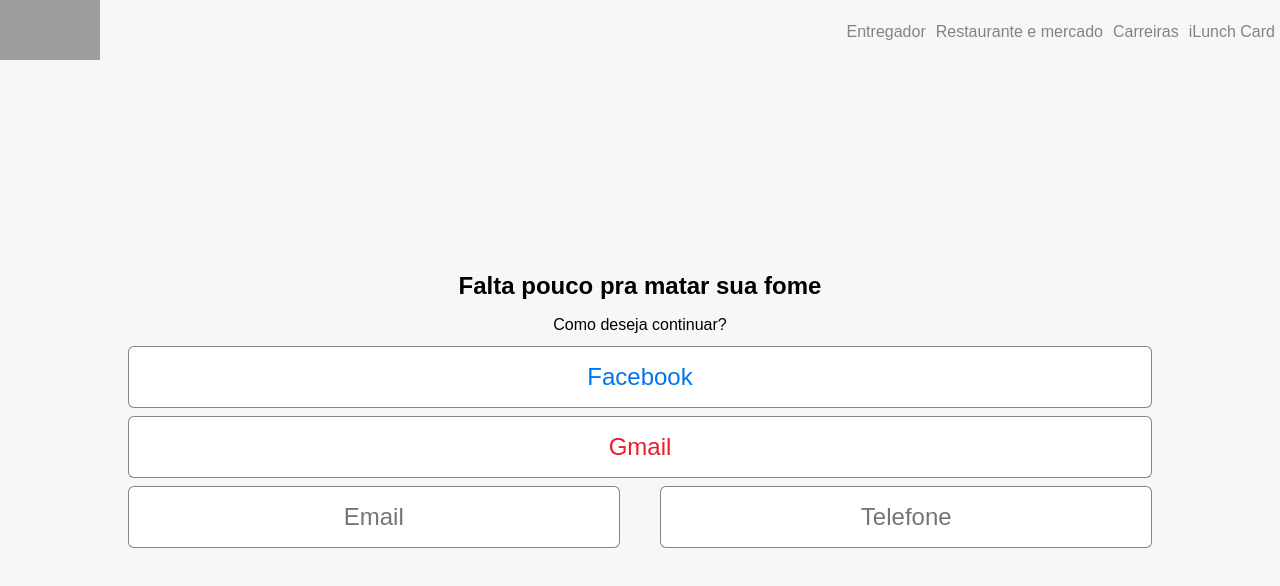
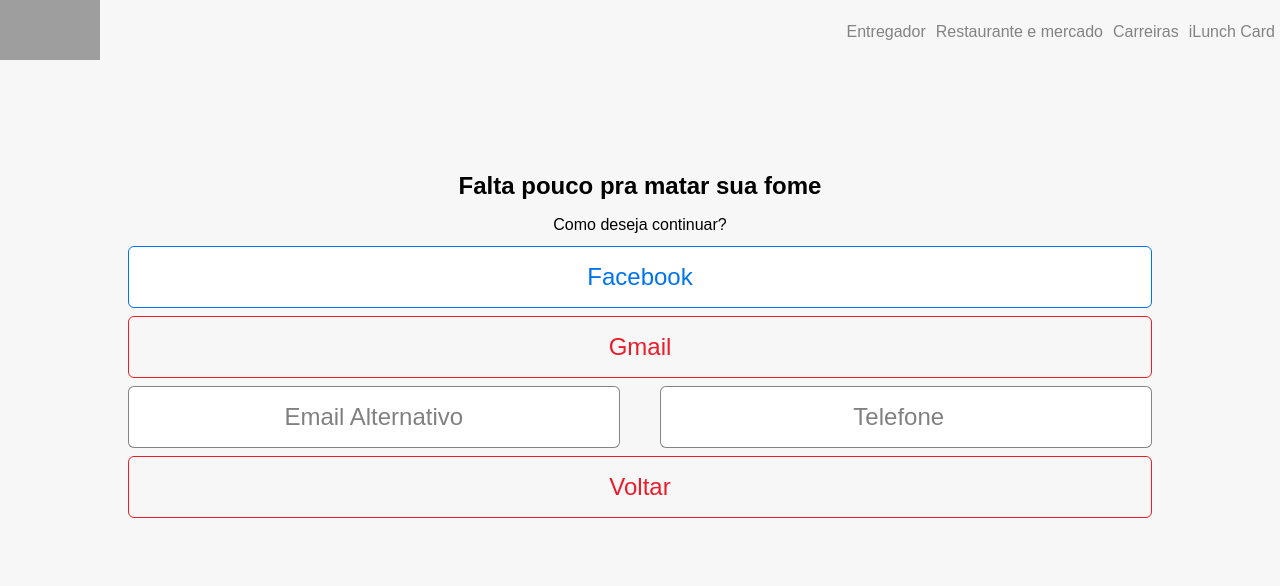
Before and after one commit to RockVoid/iLunch-web-version, a React (Create React App) app: page / in a window 1280 px wide. Both pictures are taken after a click on the button "Entrar". Shown: the top 586 px of the page. Built offline with nearby package versions, Linux system fonts and the light colour scheme; grey boxes are pictures that could not be loaded.

Commit message:
[feat] register page

```diff
--- a/src/App.js
+++ b/src/App.js
@@ -1,6 +1,6 @@
 import { Routes, Route, Link } from 'react-router-dom';
 import { Homepage } from './pages/homepage/home.js';
-import { RegisterPage } from './pages/login/index.js';
+import { RegisterPage } from './pages/register/index.js';
 import './App.css';
 
 const App = () => {
--- a/src/components/carousel-card/index.css
+++ b/src/components/carousel-card/index.css
@@ -14,13 +14,13 @@
     color: white;
     background-color: var(--primary);
     transition: 0.5s;
-    animation: run 1s infinite;
+    animation: topdown 1s infinite;
     position: relative;
 }
 
-@keyframes run {
-    from { top: 10px; }
-    to { top: 0px; }
+@keyframes topdown {
+    from { top: 0px; }
+    to { top: 10px; }
 }
 
 .carousel-content figure {
--- a/src/pages/login/index.css
+++ /dev/null
@@ -1,61 +0,0 @@
-
-
-.register-section {
-    width: 80vw;
-    margin: 200px auto;
-    display: flex;
-    flex-direction: column;
-    align-items: center;
-}
-
-.register-section h2, span{
-    padding: 0.5rem 0;
-}
-
-.register-section input {
-    border: none;
-    padding: 1rem;
-    margin: 0.25rem 0;
-    border-radius: var(--main-border-radius);
-    border: 1px solid var(--link-color);
-    text-align: center;
-    width: 100%;
-    font-size: 1.5rem;
-}
-
-.facebook-input::placeholder { color: #0074EE; }
-
-.facebook-input:hover {
-    cursor: pointer;
-    background-color: #0074EE;
-    color: white;
-}
-
-.phone-input:hover {
-    cursor: pointer;
-    background-color: gray;
-    color: white;
-}
-
-.email-input:hover {
-    cursor: pointer;
-    background-color: gray;
-    color: white;
-}
-
-.google-input::placeholder { color: var(--primary) };
-.google-input:hover {
-    cursor: pointer;
-    background-color: red;
-    color: white;
-}
-
-.phone-and-email {
-    display: flex;
-    justify-content: space-between;
-    width: 100%;
-}
-.phone-and-email input {
-    width: 48%;
-    font-size: 1.5rem;
-}
--- /dev/null
+++ b/src/pages/register/index.css
@@ -0,0 +1,71 @@
+.register-section {
+    width: 80vw;
+    margin: 100px auto;
+    display: flex;
+    flex-direction: column;
+    align-items: center;
+}
+
+.register-section h2, span{
+    padding: 0.5rem 0;
+}
+
+.register-section input {
+    border: none;
+    padding: 1rem;
+    margin: 0.25rem 0;
+    border-radius: var(--main-border-radius);
+    border: 1px solid var(--link-color);
+    text-align: center;
+    width: 100%;
+    font-size: 1.5rem;
+}
+
+.register-section button {
+    width: 100%;
+    font-size: 1.5rem;
+    font-weight: initial;
+    margin: 0.25rem 0;
+}
+
+.facebook-btn {
+    background-color: var(--white);
+    border: 1px solid #0074EE;
+    color: #0074EE;
+}
+
+.facebook-btn:hover {
+    background-color: #0074EE;
+    border: 1px solid var(--white);
+    color: white;
+}
+
+.google-btn {
+    border: 1px solid var(--primary);
+    color: var(--primary);
+}
+
+.google-btn:hover {
+    border: 1px solid var(--white);
+    color: var(--white);
+    background-color: var(--primary);
+}
+
+.facebook-btn::placeholder { color: #0074EE; }
+.google-btn::placeholder { color: var(--primary); }
+.email-input::placeholder { color: gray; }
+.phone-input::placeholder { color: gray; }
+
+.phone-and-email {
+    display: flex;
+    justify-content: space-between;
+    width: 100%;
+}
+.phone-and-email input {
+    width: 48%;
+    font-size: 1.5rem;
+}
+
+.back-btn:hover { background-color: var(--primary); }
+.back-btn a { color: var(--primary); }
+.back-btn a:hover { color: var(--white); }
--- a/src/pages/login/index.js
+++ b/src/pages/register/index.js
@@ -2,6 +2,7 @@ import React from 'react';
 import './index.css';
 import '../../App.css';
 import { Header } from '../../components/header/header';
+import { Link } from 'react-router-dom';
 
 export const RegisterPage = () => {
     return (
@@ -10,12 +11,13 @@ export const RegisterPage = () => {
             <div className="register-section">
                 <h2>Falta pouco pra matar sua fome</h2>
                 <span>Como deseja continuar?</span>
-                <input className="facebook-input" type="text" placeholder="Facebook" />
-                <input className="google-input" type="text" placeholder="Gmail" />
+                <button className="facebook-btn">Facebook</button>
+                <button className="google-btn">Gmail</button>
                 <div className="phone-and-email">
-                    <input className="email-input" type="text" placeholder="Email" />
-                    <input className="phone-input" type="text" placeholder="Telefone" />
+                    <input className="email-input" type="text" placeholder="Email Alternativo" />
+                    <input className="phone-input" type="number" placeholder="Telefone" />
                 </div>
+                <button className="back-btn"><Link to="/">Voltar</Link></button>
             </div>
         </>
     );
```
